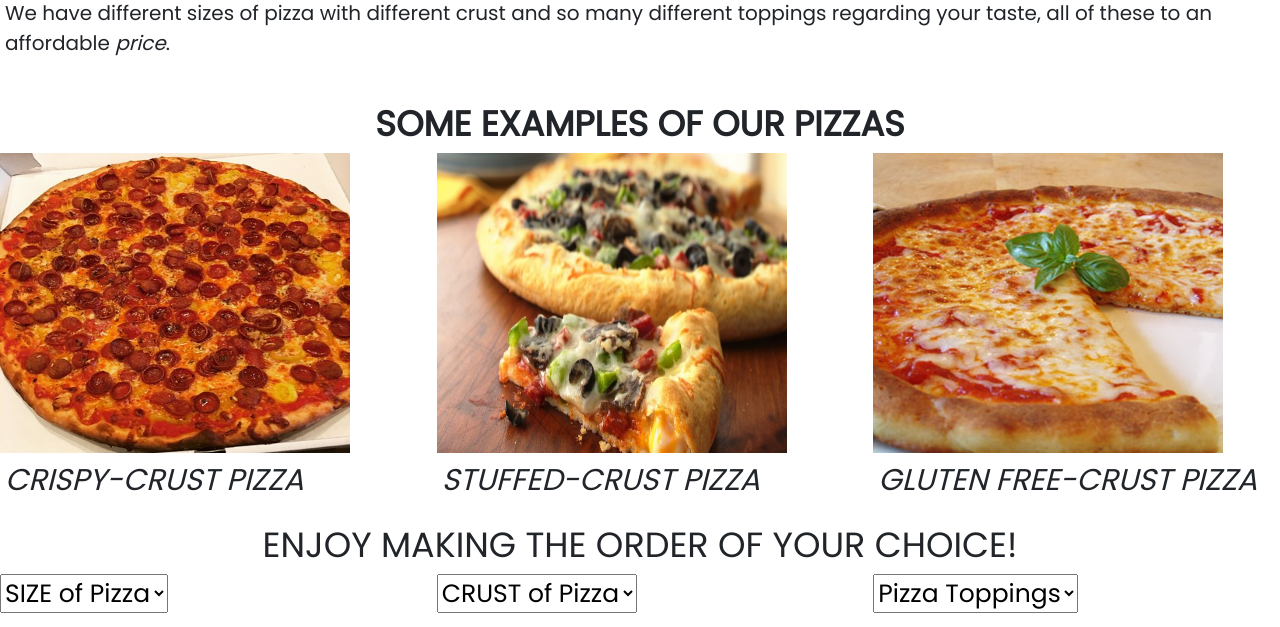
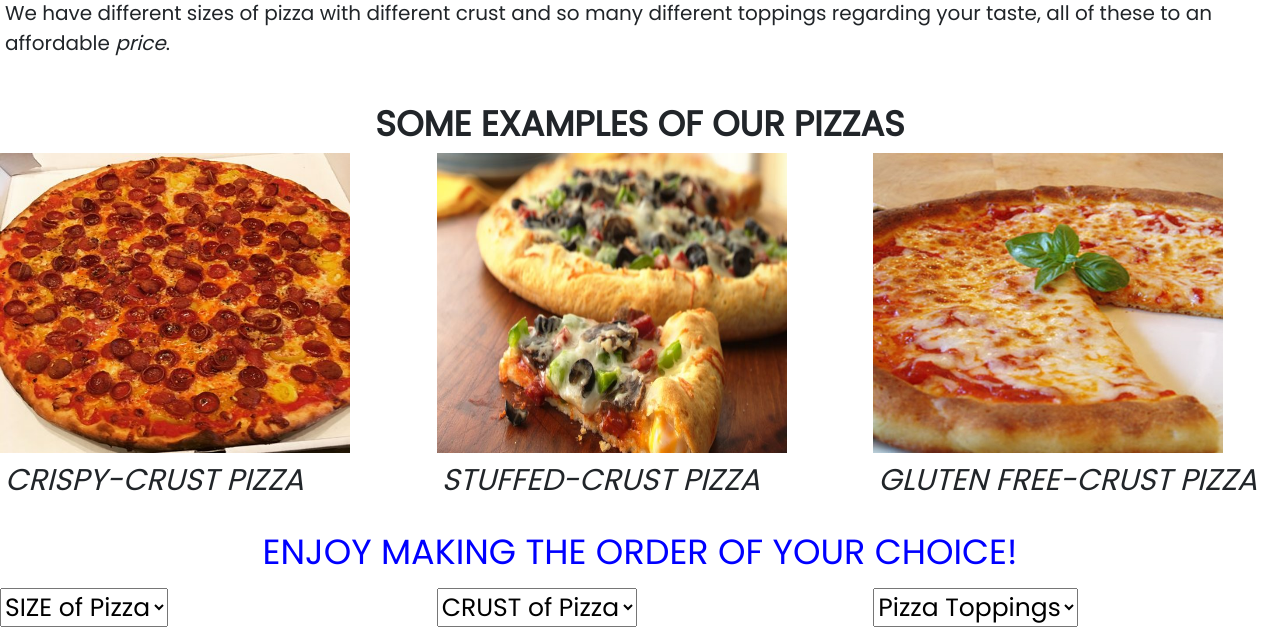
Before and after one commit to nicky-code/PizzaLover, a plain HTML site: page index.html in a window 1280 px wide. Shown: the part 627-1254 px from the top of the page. Drawn offline with nearby package versions, Linux system fonts and the light colour scheme.

Commit message:
added the color to the ordering section.

```diff
--- a/css/styles.css
+++ b/css/styles.css
@@ -44,3 +44,10 @@ p {
 #topping {
     font-size: 25px;
 }
+
+h4 {
+    font-size: 35px;
+    text-align: center;
+    color: blue;
+    padding: 7px;
+}
--- a/index.html
+++ b/index.html
@@ -41,7 +41,7 @@
             </div>
         </div>
         <div class="part4">
-            <h3>ENJOY MAKING THE ORDER OF YOUR CHOICE!</h3>
+            <h4>ENJOY MAKING THE ORDER OF YOUR CHOICE!</h4>
             <div class="row">
                 <div class="col-md-4">
                     <select id="size">
```
